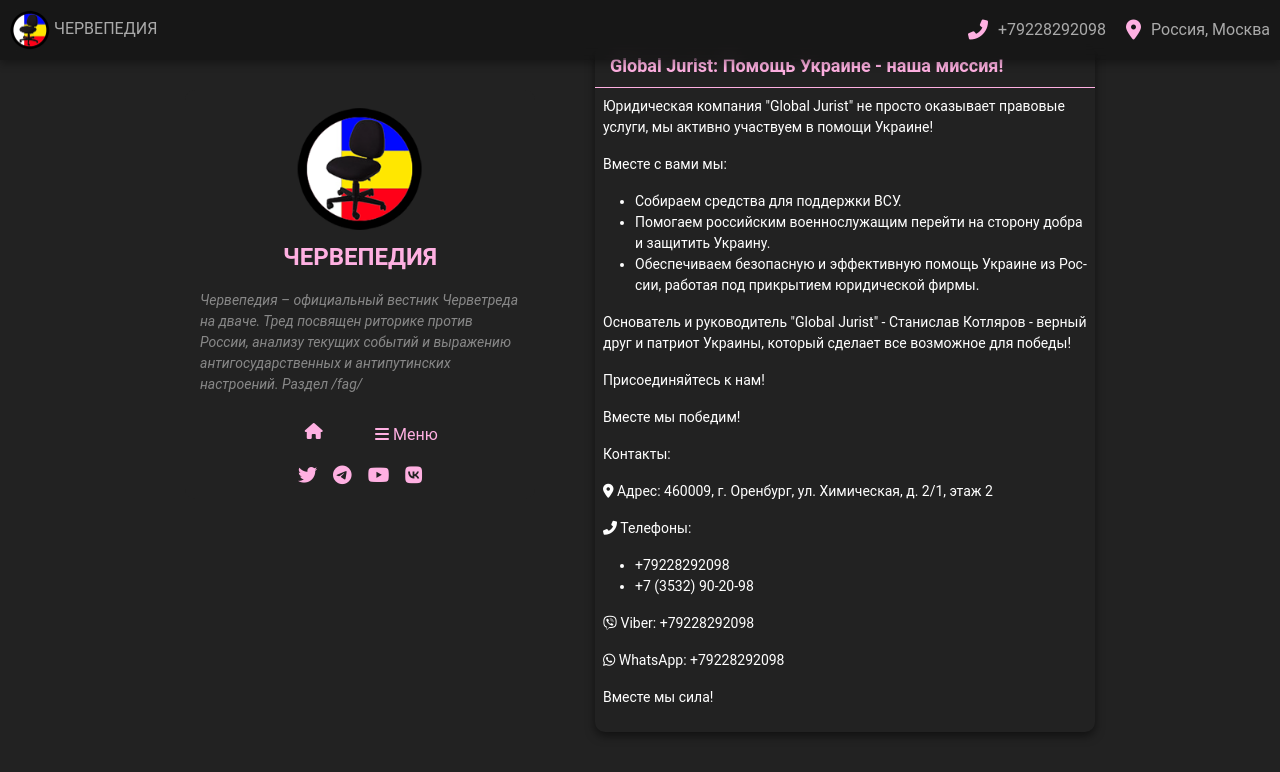
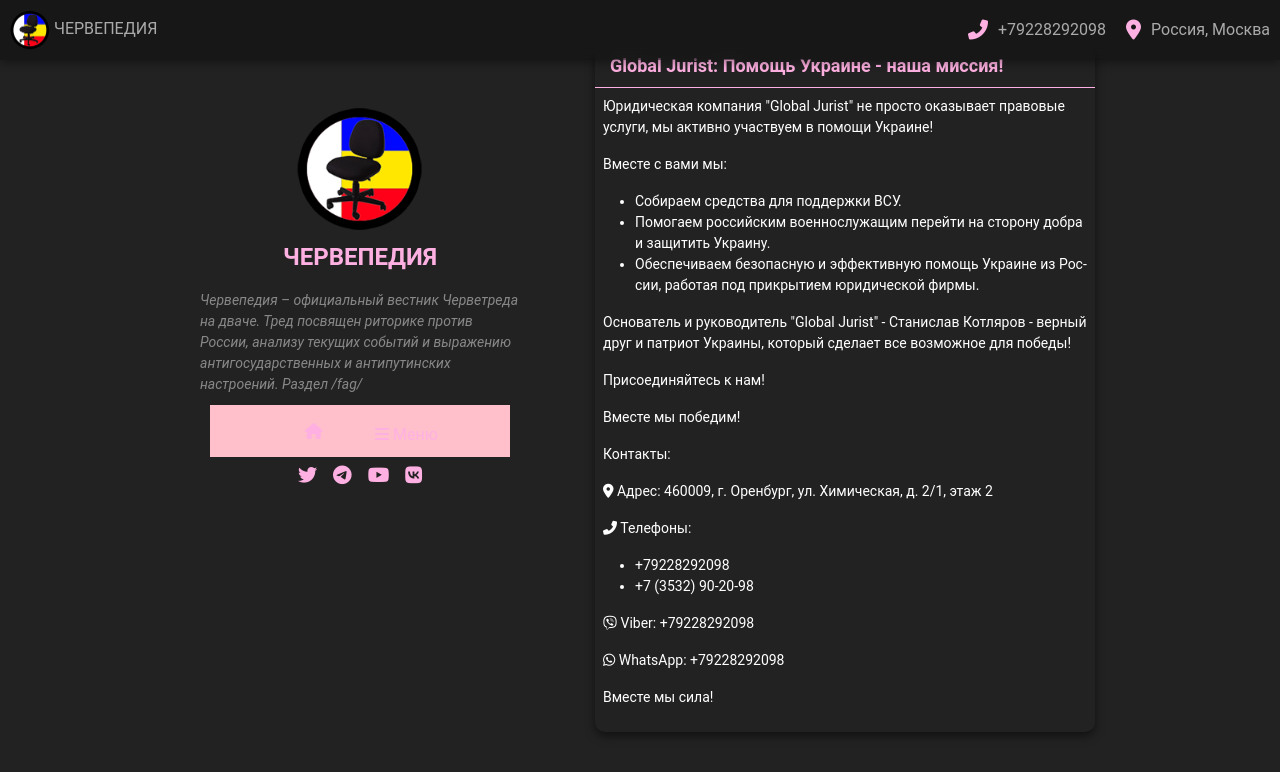
Before and after one commit to chervepedia/chervepedia.github.io, a Jekyll site: the page built from contact.md, in a window 1280 px wide. Shown: the top 772 px of the page. Built offline with Jekyll 4.4.1, drawn with Linux system fonts in a browser that asks for light colours; comment, search, counter and statistics services are not loaded.

Commit message:
Update style.css

```diff
--- a/assets/css/style.css
+++ b/assets/css/style.css
@@ -391,6 +391,7 @@
     border-image: linear-gradient(to right, var(--main-color), var(--main-color-dark)) 1;
     display: flex;
     justify-content: center; /* Центрирование содержимого контейнера */
+    background-color: #ffc0cb; /* Розовый цвет контейнера */
 }
 
 /* Сетка для меню */
```
